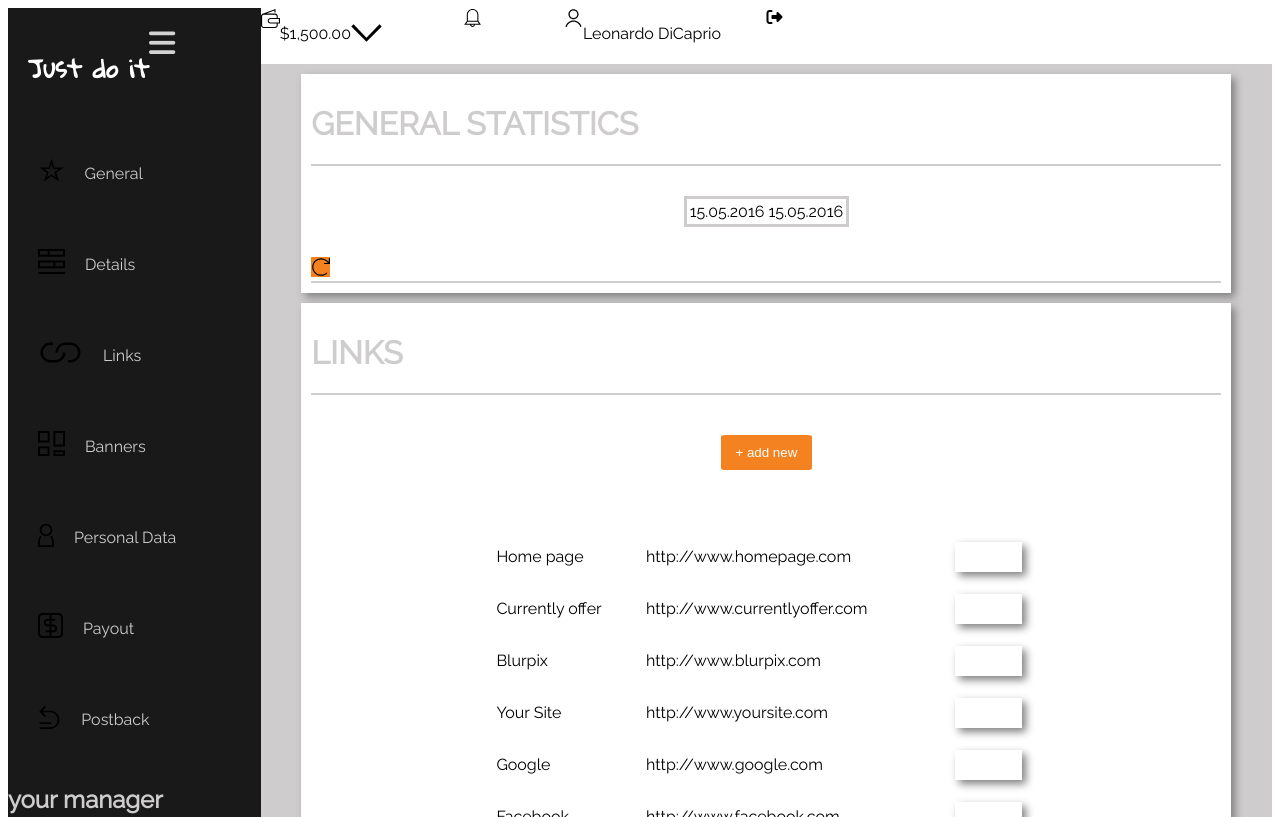
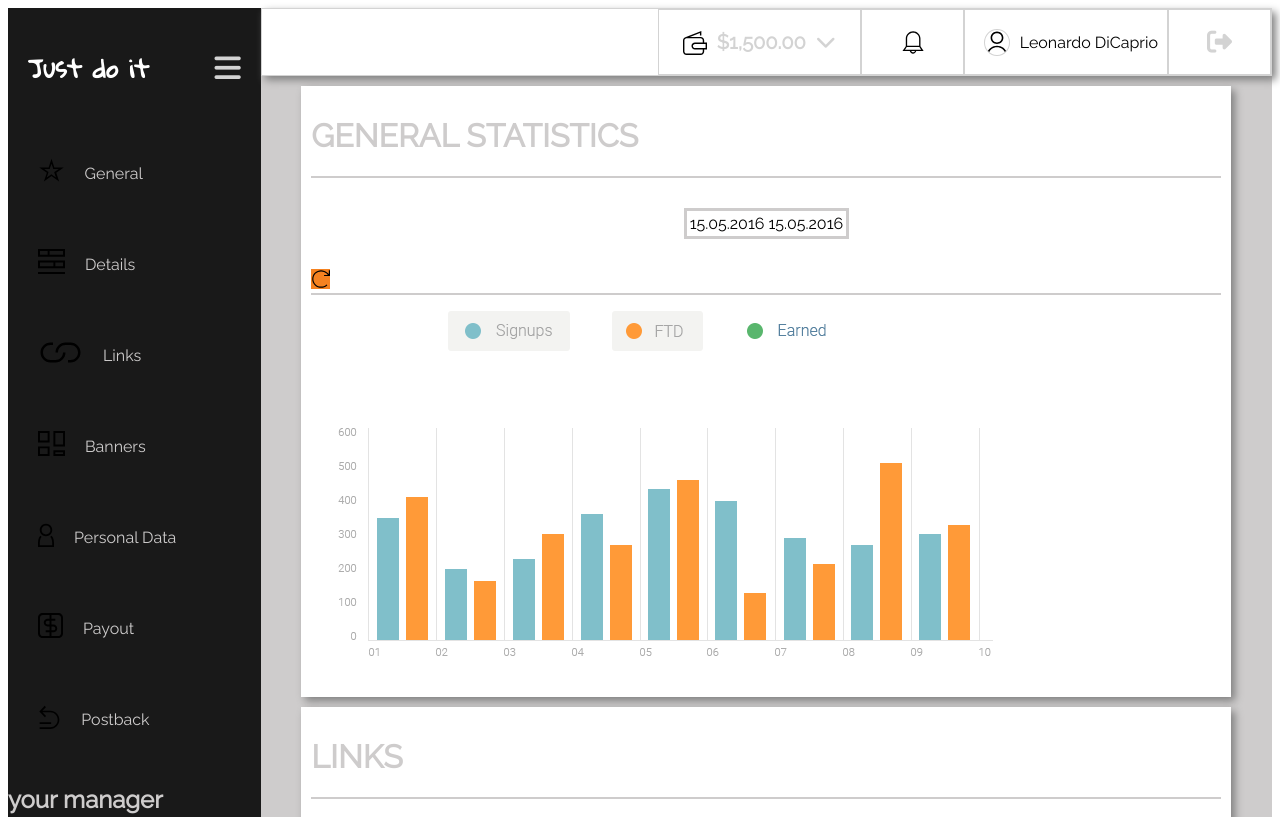
Before and after one commit to KatarzynaKosmicka/kodillazadanie, a website: page index.html in a window 1280 px wide. Shown: the top 817 px of the page. Drawn offline with Linux system fonts and the light colour scheme.

Commit message:
style top bar

```diff
--- a/index.html
+++ b/index.html
@@ -1,6 +1,7 @@
 <!doctype html>
 <html>
      <head>
+     <?xml-stylesheet type="text/css" href="svg.css" ?>
 	 <link rel="stylesheet" href="style.css" type="text/css" />
 	 <link href="https://fonts.googleapis.com/css?family=Gloria+Hallelujah|Raleway&display=swap" rel="stylesheet">
 	 <script src="https://kit.fontawesome.com/3ec03f8558.js"></script>
@@ -51,7 +52,7 @@
      				<div class="wallet">
      					<img src="images/icons/wallet.svg">
      					<p>$1,500.00<p>
-     					<img src="images/icons/arrow-down.svg">
+     					<i class="fas fa-chevron-down"></i>
      				</div>
      				<div class="bell">
      					<img src="images/icons/notification.svg">
@@ -79,6 +80,7 @@
      				</div>
      				<div class="line">
      				</div>
+     				<img src="images/chart.PNG">
      			</div>
      			<div class="links">
      				<h1>links</h1>
@@ -89,61 +91,61 @@
      					<tr>
      						<td>Home page</td>
      						<td>http://www.homepage.com</td>
-     						<td class="links"><img src="images/icons/links.svg"></td>
+     						<td class="linking"><img src="images/icons/links.svg"></td>
      						<td class="trash"><img src="images/icons/trash.svg"></td>
      					</tr>
      					<tr>
      						<td>Currently offer</td>
      						<td>http://www.currentlyoffer.com</td>
-     						<td class="links"><img src="images/icons/links.svg"></td>
+     						<td class="linking"><img src="images/icons/links.svg"></td>
      						<td class="trash"><img src="images/icons/trash.svg"></td>
      					</tr>
      					<tr>
      						<td>Blurpix</td>
      						<td>http://www.blurpix.com</td>
-     						<td class="links"><img src="images/icons/links.svg"></td>
+     						<td class="linking"><img src="images/icons/links.svg"></td>
      						<td class="trash"><img src="images/icons/trash.svg"></td>
      					</tr>
      					<tr>
      						<td>Your Site</td>
      						<td>http://www.yoursite.com</td>
-     						<td class="links"><img src="images/icons/links.svg"></td>
+     						<td class="linking"><img src="images/icons/links.svg"></td>
      						<td class="trash"><img src="images/icons/trash.svg"></td>
      					</tr>
      					<tr>
      						<td>Google</td>
      						<td>http://www.google.com</td>
-     						<td class="links"><img src="images/icons/links.svg"></td>
+     						<td class="linking"><img src="images/icons/links.svg"></td>
      						<td class="trash"><img src="images/icons/trash.svg"></td>
      					</tr>
      					<tr>
      						<td>Facebook</td>
      						<td>http://www.facebook.com</td>
-     						<td class="links"><img src="images/icons/links.svg"></td>
+     						<td class="linking"><img src="images/icons/links.svg"></td>
      						<td class="trash"><img src="images/icons/trash.svg"></td>
      					</tr>
      					<tr>
      						<td>Dashboard</td>
      						<td>http://www.dashboard.com</td>
-     						<td class="links"><img src="images/icons/links.svg"></td>
+     						<td class="linking"><img src="images/icons/links.svg"></td>
      						<td class="trash"><img src="images/icons/trash.svg"></td>
      					</tr>
      					<tr>
      						<td>Blurax</td>
      						<td>http://www.blurax.com</td>
-     						<td class="links"><img src="images/icons/links.svg"></td>
+     						<td class="linking"><img src="images/icons/links.svg"></td>
      						<td class="trash"><img src="images/icons/trash.svg"></td>
      					</tr>
      					<tr>
      						<td>Place of wine</td>
      						<td>http://www.placeofwine.com</td>
-     						<td class="links"><img src="images/icons/links.svg"></td>
+     						<td class="linking"><img src="images/icons/links.svg"></td>
      						<td class="trash"><img src="images/icons/trash.svg"></td>
      					</tr>
      					<tr>
      						<td>Twitter</td>
      						<td>http://www.twitter.com</td>
-     						<td class="links"><img src="images/icons/links.svg"></td>
+     						<td class="linking"><img src="images/icons/links.svg"></td>
      						<td class="trash"><img src="images/icons/trash.svg"></td>
      					</tr>
      				</table>
--- a/style.css
+++ b/style.css
@@ -8,7 +8,6 @@
 	display: flex;
 	flex-direction: column;
 	width: 20%;
-	height: 100%;
 	background-color: rgb(25,25,25);
 	color: rgb(206, 204, 204);
 }
@@ -23,12 +22,13 @@
 	color: white;
 	font-family: 'Gloria Hallelujah', cursive;
 	font-size: 12px;
+	justify-content: space-between;
 }
 
 .sidebar-top i {
 	color: lightgrey;
 	font-size: 30px;
-	float: right;
+	margin-top: 25px;
 }
 
 .sidebar-tab {
@@ -66,6 +66,7 @@
 .calendar img {
 	background-color: rgb(245,130,32);
 	height: 20px;
+
 }
 
 .links {
@@ -87,6 +88,7 @@
 .links table {
 	margin: 20px auto;
 	width: 60%;
+	border-collapse: collapse;
 }
 
 .links tr:hover {
@@ -97,7 +99,7 @@
 	visibility: visible;
 }
 
-.links tr:hover .links img {
+.links tr:hover .linking img {
 	visibility: visible;
 }
 
@@ -117,7 +119,7 @@
 	visibility: hidden;
 }
 
-.links img {
+.linking img {
 	height: 10px;
 	visibility: hidden;
 }
@@ -130,24 +132,66 @@
 .topbar {
 	display: flex;
 	flex-direction: row;
-	align-items: right;
+	justify-content: flex-end;
+	border: solid 0.5px lightgrey;
+	box-shadow: 4px 4px 8px grey;
 }
 
 
-.wallet, .profile {
+.wallet {
 	display: flex;
 	flex-direction: row;
+	justify-content: center;
+	align-items: center;
 	width: 20%;
+	border: solid 0.5px lightgrey;
 }
 
-.bell {
-	width: 10%;
+.wallet img {
+	height: 25px;
+	margin: 10px;
 }
 
-.logout {
-	width: 10%;
+.wallet i {
+	margin: 0 10px;
 }
 
-.wallet img, .bell img, .profile img, .logout img {
-	height: 20px;
+.profile {
+	display: flex;
+	flex-direction: row;
+	justify-content: center;
+	align-items: center;
+	width: 20%;
+	border: solid 0.5px lightgrey;
 }
+
+.profile img {
+	height: 25px;
+	border: solid 0.5px lightgrey;
+	border-radius: 50%;
+	margin: 0 10px;
+}
+
+.bell, .logout {
+	width: 10%;
+	border: solid 0.5px lightgrey;
+	display: flex;
+	align-items: center;
+	justify-content: center;
+}
+
+
+.bell img {
+	height: 25px;
+}
+
+.logout i {
+	font-size: 25px;
+	color: lightgrey;
+}
+
+.wallet p {
+	font-weight: bold;
+	color: lightgrey;
+	font-size: 20px;
+}
```
